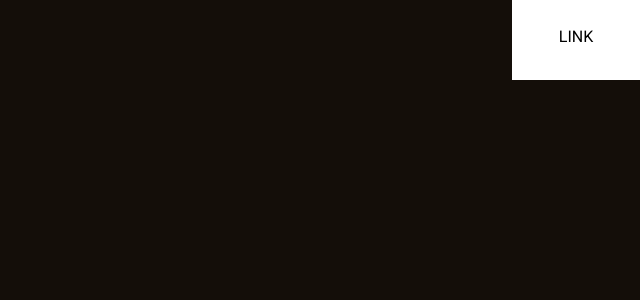
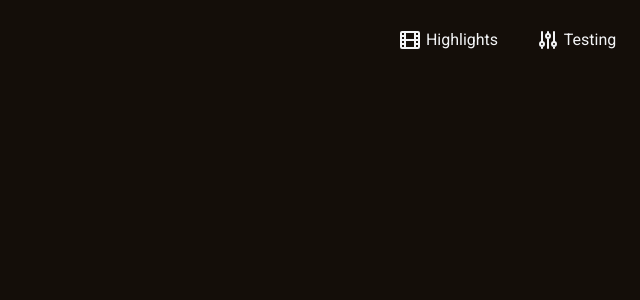
Before and after one commit to adambergman123/challengerBois, a React (Create React App) app: page /highlights in a window 1280 px wide. Shown: the top 300 px of the page, without its empty margins (640-1280 px from the left). Built offline with nearby package versions, Linux system fonts and the light colour scheme.

Commit message:
progress

```diff
--- a/src/App.js
+++ b/src/App.js
@@ -7,6 +7,7 @@ import { Route, Switch, useLocation } from 'react-router-dom'
 import { AnimatePresence } from 'framer-motion'
 import Home from './Components/Home/Home'
 import Test from './Components/Test'
+import Highlights from './Components/Highlights/Highlights'
 
 const theme = createMuiTheme({
   palette: {
@@ -37,6 +38,7 @@ const App = () => {
               {/* Ovanstående nödvändigt för att framer motion page transtion skulle fungera som det ska */}
               <Route exact path='/' component={Home} />
               <Route path='/test' component={Test} />
+              <Route path='/highlights' component={Highlights} />
             </Switch>
             {/*<TiltComponent />*/}
           </AnimatePresence>
--- /dev/null
+++ b/src/Components/Highlights/Highlights.js
@@ -0,0 +1,7 @@
+import React from 'react'
+
+const Highlights = () => {
+  return <div></div>
+}
+
+export default Highlights
--- a/src/Components/NavBar.js
+++ b/src/Components/NavBar.js
@@ -2,6 +2,9 @@ import React, { useState } from 'react'
 import { debounce } from 'lodash'
 import styled from 'styled-components'
 import { Link as PageLink } from 'react-router-dom'
+import TestIcon from '../Icons/TestIcon'
+import FilmIcon from '../Icons/FilmIcon'
+import HamburgerIcon from '../Icons/HamburgerIcon'
 
 const Nav = styled.div`
   height: 80px;
@@ -18,7 +21,14 @@ const NavContent = styled.div`
   width: 100%;
   height: 100%;
   display: grid;
-  grid-template-columns: 30% 60% 10%;
+  grid-template-columns: 30% 50% 10% 10%;
+
+  @media screen and (max-width: 1200px) {
+    grid-template-columns: 30% 40% 15% 15%;
+  }
+  @media screen and (max-width: 650px) {
+    display: none;
+  }
 `
 
 const Title = styled.div`
@@ -40,14 +50,48 @@ const Title = styled.div`
 `
 
 const StyledPageLink = styled(PageLink)`
-  text-align: center;
-  padding-top: 25px;
-  background: white;
+  margin-top: 20px;
   cursor: pointer;
+
+  @media screen and (max-width: 925px) {
+    margin-top: 8px;
+    font-size: 0.8rem;
+  }
+`
+
+const HamburgerIconWrapper = styled.div`
+  display: none;
+  position: fixed;
+  top: 10px;
+  right: 10px;
+  z-index: 1000;
+  cursor: pointer;
+
+  @media screen and (max-width: 650px) {
+    display: block;
+  }
+`
+
+const Dropdown = styled.div`
+  transition-duration: 0.6s;
+  transition-timing-function: cubic-bezier(0.6, 0.01, -0.05, 0.9);
+  position: absolute;
+  z-index: 999;
+  height: 100vh;
+  width: 100vw;
+  background: pink;
+  display: flex;
+  flex-direction: column;
+  justify-content: center;
+  align-items: center;
+
+  transform: ${({ showDropdown }) =>
+    showDropdown ? `translateY(${0})` : `translateY(${-110}vh)`};
 `
 
 const NavBar = () => {
   const [navColor, setNavColor] = useState(false)
+  const [showDropdown, setShowDropdown] = useState(false)
 
   const changeBgColor = debounce(() => {
     if (window.scrollY >= 700) {
@@ -60,15 +104,53 @@ const NavBar = () => {
   window.addEventListener('scroll', changeBgColor)
 
   return (
+    <>
       <Nav navColor={navColor}>
         <NavContent>
           <Title style={{ opacity: `${navColor ? 1 : 0}` }}>
             CHALLENGER BOIS
           </Title>
           <div></div>
-        <StyledPageLink to='/test'>LINK</StyledPageLink>
+          <StyledPageLink to='/highlights' className='text-gray-100'>
+            <div className='flex justify-center hover:bg-yellow-700 hover:bg-opacity-50 transition rounded p-2'>
+              <FilmIcon />
+              <div className='ml-1'>Highlights</div>
+            </div>
+          </StyledPageLink>
+          <StyledPageLink to='/test' className='text-gray-100'>
+            <div className='flex justify-center hover:bg-yellow-700 hover:bg-opacity-50 transition rounded p-2'>
+              <TestIcon />
+              <div className='ml-1'>Testing</div>
+            </div>
+          </StyledPageLink>
         </NavContent>
       </Nav>
+      <HamburgerIconWrapper onClick={() => setShowDropdown(!showDropdown)}>
+        <HamburgerIcon />
+      </HamburgerIconWrapper>
+      <Dropdown
+        showDropdown={showDropdown}
+        onClick={() => setShowDropdown(false)}
+      >
+        <StyledPageLink to='/' className='text-gray-100'>
+          <div className='flex justify-center hover:bg-yellow-700 hover:bg-opacity-50 transition rounded p-2'>
+            <div className='ml-1'>Home</div>
+          </div>
+        </StyledPageLink>
+        <StyledPageLink to='/highlights' className='text-gray-100'>
+          <div className='flex justify-center hover:bg-yellow-700 hover:bg-opacity-50 transition rounded p-2'>
+            <FilmIcon />
+            <div className='ml-1'>Highlights</div>
+          </div>
+        </StyledPageLink>
+        <StyledPageLink to='/test' className='text-gray-100'>
+          <div className='flex justify-center hover:bg-yellow-700 hover:bg-opacity-50 transition rounded p-2'>
+            <TestIcon />
+            <div className='ml-1'>Testing</div>
+          </div>
+        </StyledPageLink>
+      </Dropdown>
+    </>
   )
 }
 
--- a/src/Elements/FancyButton/FancyButton.css
+++ b/src/Elements/FancyButton/FancyButton.css
@@ -43,7 +43,7 @@
 .text {
   font-family: 'Playfair Display', serif;
   /* font-family: league; */
-  padding: 1.4rem 4.2rem;
+  padding: 1.25rem 4.1rem;
   padding-right: 3.1rem;
   font-size: 1.4rem;
   color: var(--inv);
--- /dev/null
+++ b/src/Icons/FilmIcon.js
@@ -0,0 +1,22 @@
+import React from 'react'
+
+const FilmIcon = () => {
+  return (
+    <svg
+      xmlns='http://www.w3.org/2000/svg'
+      className='h-6 w-6'
+      fill='none'
+      viewBox='0 0 24 24'
+      stroke='currentColor'
+    >
+      <path
+        strokeLinecap='round'
+        strokeLinejoin='round'
+        strokeWidth={2}
+        d='M7 4v16M17 4v16M3 8h4m10 0h4M3 12h18M3 16h4m10 0h4M4 20h16a1 1 0 001-1V5a1 1 0 00-1-1H4a1 1 0 00-1 1v14a1 1 0 001 1z'
+      />
+    </svg>
+  )
+}
+
+export default FilmIcon
--- /dev/null
+++ b/src/Icons/HamburgerIcon.js
@@ -0,0 +1,22 @@
+import React from 'react'
+
+const HamburgerIcon = () => {
+  return (
+    <svg
+      xmlns='http://www.w3.org/2000/svg'
+      className='h-6 w-6'
+      fill='none'
+      viewBox='0 0 24 24'
+      stroke='currentColor'
+    >
+      <path
+        strokeLinecap='round'
+        strokeLinejoin='round'
+        strokeWidth={2}
+        d='M4 6h16M4 12h16M4 18h16'
+      />
+    </svg>
+  )
+}
+
+export default HamburgerIcon
--- /dev/null
+++ b/src/Icons/TestIcon.js
@@ -0,0 +1,22 @@
+import React from 'react'
+
+const TestIcon = () => {
+  return (
+    <svg
+      xmlns='http://www.w3.org/2000/svg'
+      className='h-6 w-6'
+      fill='none'
+      viewBox='0 0 24 24'
+      stroke='currentColor'
+    >
+      <path
+        strokeLinecap='round'
+        strokeLinejoin='round'
+        strokeWidth={2}
+        d='M12 6V4m0 2a2 2 0 100 4m0-4a2 2 0 110 4m-6 8a2 2 0 100-4m0 4a2 2 0 110-4m0 4v2m0-6V4m6 6v10m6-2a2 2 0 100-4m0 4a2 2 0 110-4m0 4v2m0-6V4'
+      />
+    </svg>
+  )
+}
+
+export default TestIcon
```
Lines whose indentation alone changed are shown as unchanged.
